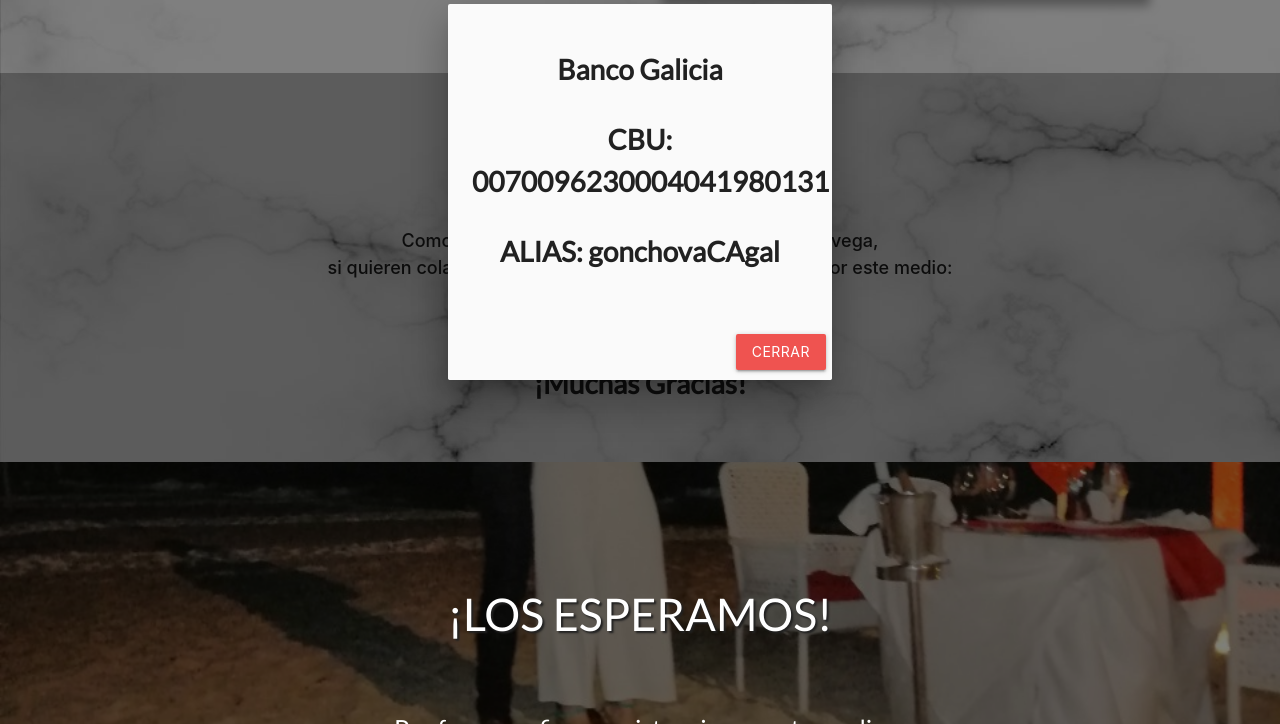
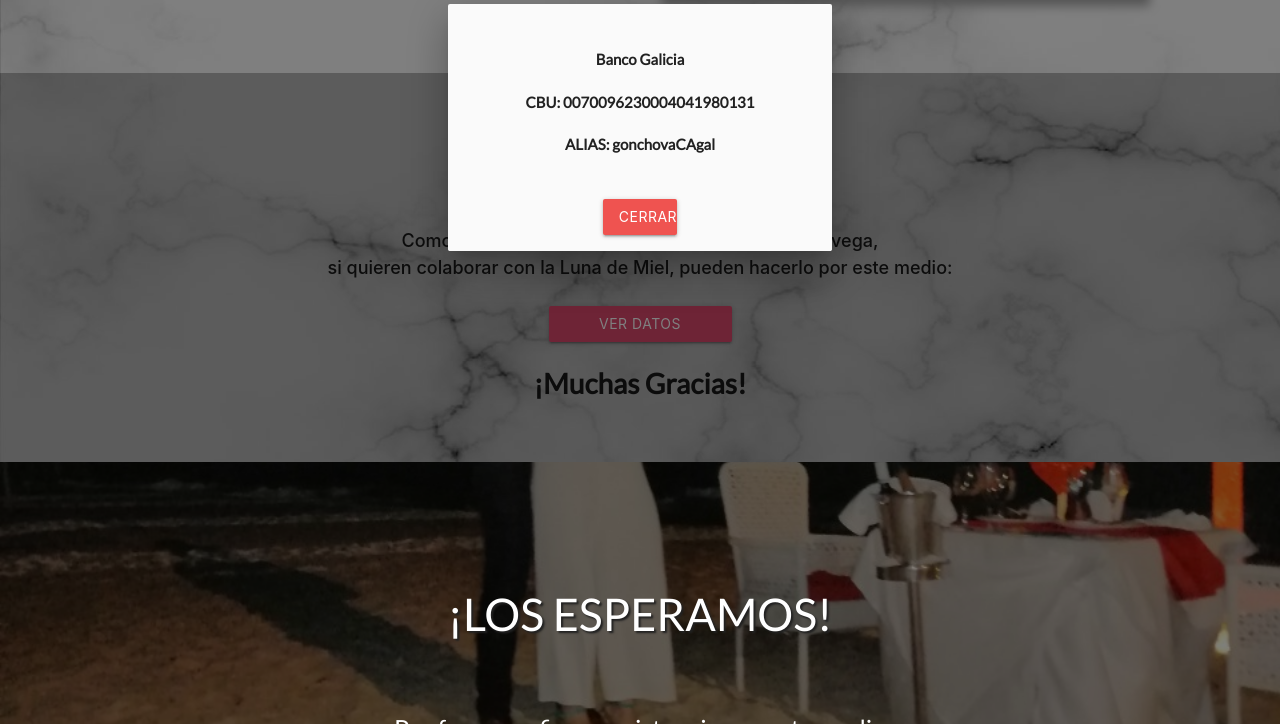
Before and after one commit to FlorCG/tami-gon-wedding, a plain HTML site: page index.html in a window 1280 px wide. Both pictures are taken after a click on the link "VER DATOS". Shown: the part 1440-2164 px from the top of the page. Drawn offline with nearby package versions, Linux system fonts and the light colour scheme.

Commit message:
camios minimos

```diff
--- a/css/style.css
+++ b/css/style.css
@@ -274,7 +274,16 @@
 	width:50% !important;
 }
 
+.modal-content p {
+	font-size: 15px;
+}
 
+.modal-close {
+	display: block;
+    width: 20%;
+    /* text-align: center; */
+    margin: auto !important;
+}
 /* modal querys */
 
 @media only screen and (max-width: 1200px) {
--- a/index.html
+++ b/index.html
@@ -90,7 +90,7 @@
 
     <div class="modal-footer">
 
-      <a href="#!" class="modal-action modal-close waves-effect waves-red btn red lighten-1">CERRAR</a>
+      <a href="#!" class="modal-action modal-close waves-effect waves-red btn red lighten-1 center-align">CERRAR</a>
 
     </div>
 
```
